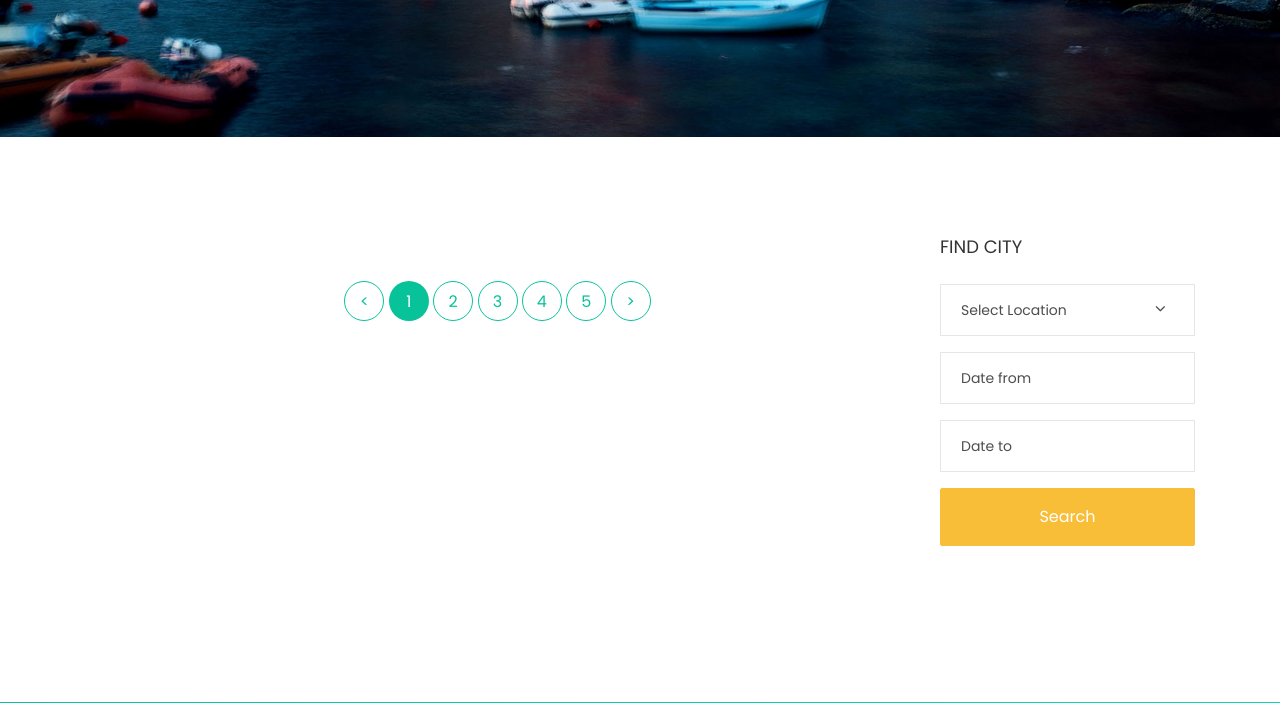
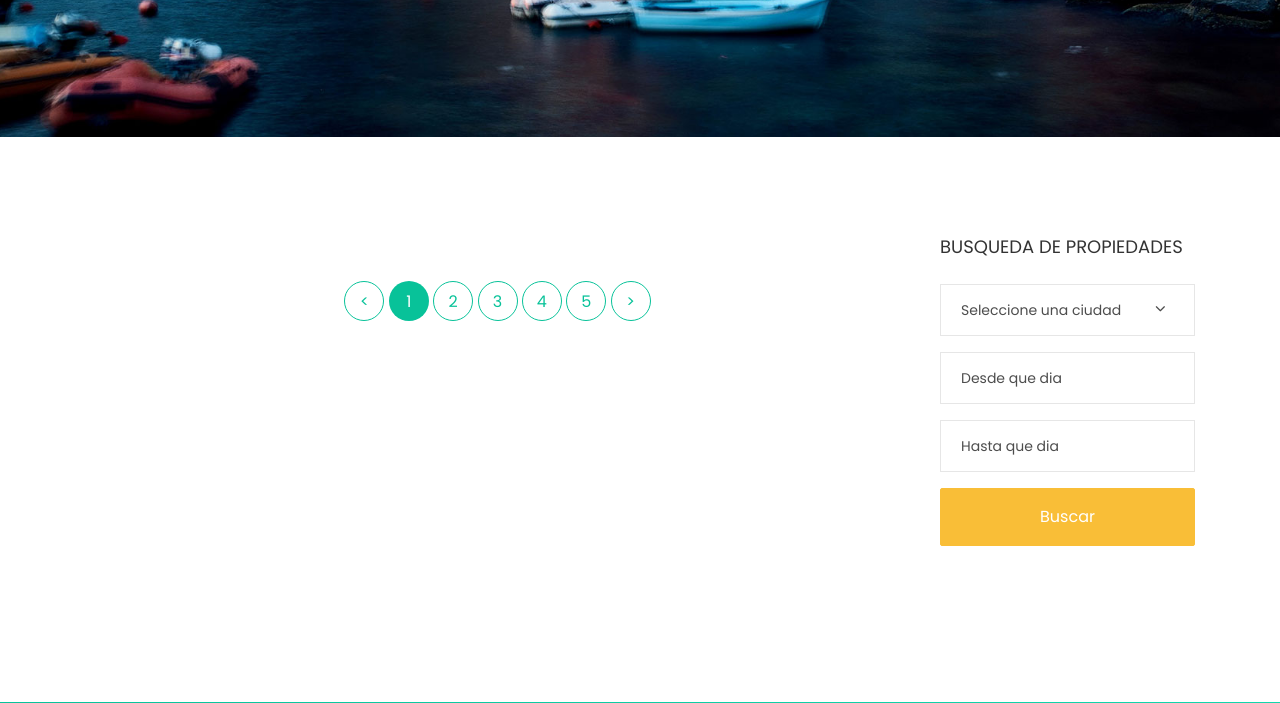
Before and after one commit to Maurogch/airvnv, a Django app: page /renting/ in a window 1280 px wide. Shown: the part 663-1366 px from the top of the page. Run offline with Django 3.2, Linux system fonts and the light colour scheme; data that the repository does not hold is empty; parts of the project's set-up code (start-up, migrations or seed data) failed here and were passed over; some libraries are stand-ins or nearby versions; some web fonts are replaced.

Commit message:
Filters created

```diff
--- a/renting/views.py
+++ b/renting/views.py
@@ -1,29 +1,44 @@
 from django.shortcuts import get_object_or_404, render
 from django.http import HttpResponse
 from django.http import Http404
+from datetime import datetime
 from .models import *
 import random
 import re
 
 
 def index(request):
+    message = ''
     properties = Property.objects.all()
     cities = City.objects.all()
+
     if request.method == 'POST':
-        rent_dates = RentDate.objects.all()
+        try:
+            city_id = request.POST['city_id']
+            checkin_date = datetime.strptime(request.POST['checkin_date'], "%m/%d/%Y").strftime("%Y-%m-%d")
+            checkout_date = datetime.strptime(request.POST['checkout_date'], "%m/%d/%Y").strftime("%Y-%m-%d")
+        except Exception as e:
+            print(str(e))
 
-        city_id = request.POST['city_id']
-        checkin_date = request.POST['checkin_date']
-        checkout_date = request.POST['checkout_date']
+        if city_id != '':
+             properties = Property.objects.filter(city_id=city_id)
 
-        if city_id != 0:
-            properties_filtered = Property.objects.filter(city_id=city_id)
+        if checkin_date != '' and checkout_date != '':
+            checkin_date = datetime.strptime(checkin_date, "%Y-%m-%d")
+            checkout_date = datetime.strptime(checkout_date, "%Y-%m-%d")
 
-        # if form.checkin_date != 0 and form.checkout_date != 0:
-        # for rd in rent_dates:
-        # if rd.date < form.checkin_date and rd.date > form.checkout_date:
+            if checkin_date >= datetime.now() and checkout_date >= datetime.now():
+                for prop in properties:
+                    rent_dates = RentDate.objects.filter(property=prop.id, date__gte=checkin_date, date__lte=checkout_date)
+                    if rent_dates.exists():
+                        properties= properties.exclude(title=prop.title)
+            else:
+                message = "Fechas ingresadas invalidas. No puede seleccionar fechas que ya pasaron"
 
-    return render(request, 'renting/index.html', {'properties': properties, 'cities': cities})
+        if properties.count() == 0:
+            message = "No se han encontrado propiedades que cumplan con el filtro"
+
+    return render(request, 'renting/index.html', {'properties': properties, 'cities': cities, 'message': message})
 
 
 def single_property(request, property_id):
--- a/templates/renting/index.html
+++ b/templates/renting/index.html
@@ -66,10 +66,13 @@
 
 		<section class="ftco-section">
       <div class="container">
+            {% if message %}
+                <p> {{ message }}</p>
+            {% endif %}
         <div class="row">
         	<div class="col-lg-3 sidebar order-md-last ftco-animate">
         		<div class="sidebar-wrap ftco-animate">
-        			<h3 class="heading mb-4">Find City</h3>
+        			<h3 class="heading mb-4">Busqueda de propiedades</h3>
         			<form method="post"> {% csrf_token %}
         				<div class="fields">
 
@@ -77,8 +80,8 @@
 		              <div class="form-group">
 		                <div class="select-wrap one-third">
 	                    <div class="icon"><span class="ion-ios-arrow-down"></span></div>
-	                    <select name="city_id" class="form-control" placeholder="Keyword search">
-                            <option selected disabled value="0">Select Location</option>
+	                    <select name="city_id" class="form-control" placeholder="Busqueda por ciudad">
+                            <option selected disabled value="0">Seleccione una ciudad</option>
                             {% for city in cities %}
                                 <option value="{{ city.id }}">{{ city.name }}</option>
                             {% endfor %}
@@ -88,15 +91,15 @@
 
                     <!-- search properties by date's range -->
 		              <div class="form-group">
-		                <input type="text" name="checkin_date" class="form-control checkin_date" placeholder="Date from">
+		                <input type="text" name="checkin_date" class="form-control checkin_date" placeholder="Desde que dia">
 		              </div>
 		              <div class="form-group">
-		                <input type="text" name="checkout_date" class="form-control checkout_date" placeholder="Date to">
+		                <input type="text" name="checkout_date" class="form-control checkout_date" placeholder="Hasta que dia">
 		              </div>
 
 
 		              <div class="form-group">
-		                <input type="submit" value="Search" class="btn btn-primary py-3 px-5">
+		                <input type="submit" value="Buscar" class="btn btn-primary py-3 px-5">
 		              </div>
 
 		            </div>
@@ -128,7 +131,7 @@
                                     <hr>
                                     <p class="bottom-area d-flex">
                                         <span><i class="icon-map-o"></i> {{ prop.city.name }}</span>
-                                        <span class="ml-auto"><a href="#">Book Now</a></span>
+                                        <span class="ml-auto"><a href="#">Reserve ahora</a></span>
                                     </p>
                                 </div>
                             </div>
```
Also changed, not shown: media/images/anaNivio/Empire-State-Club-Room-kATG-U90112975728uXD-624x385RC.jpg (renamed from media/images/maurogch/Empire-State-Club-Room-kATG-U90112975728uXD-624x385RC.jpg), media/images/anaNivio/hotel-paris-las-vegas-028.jpg (added).
